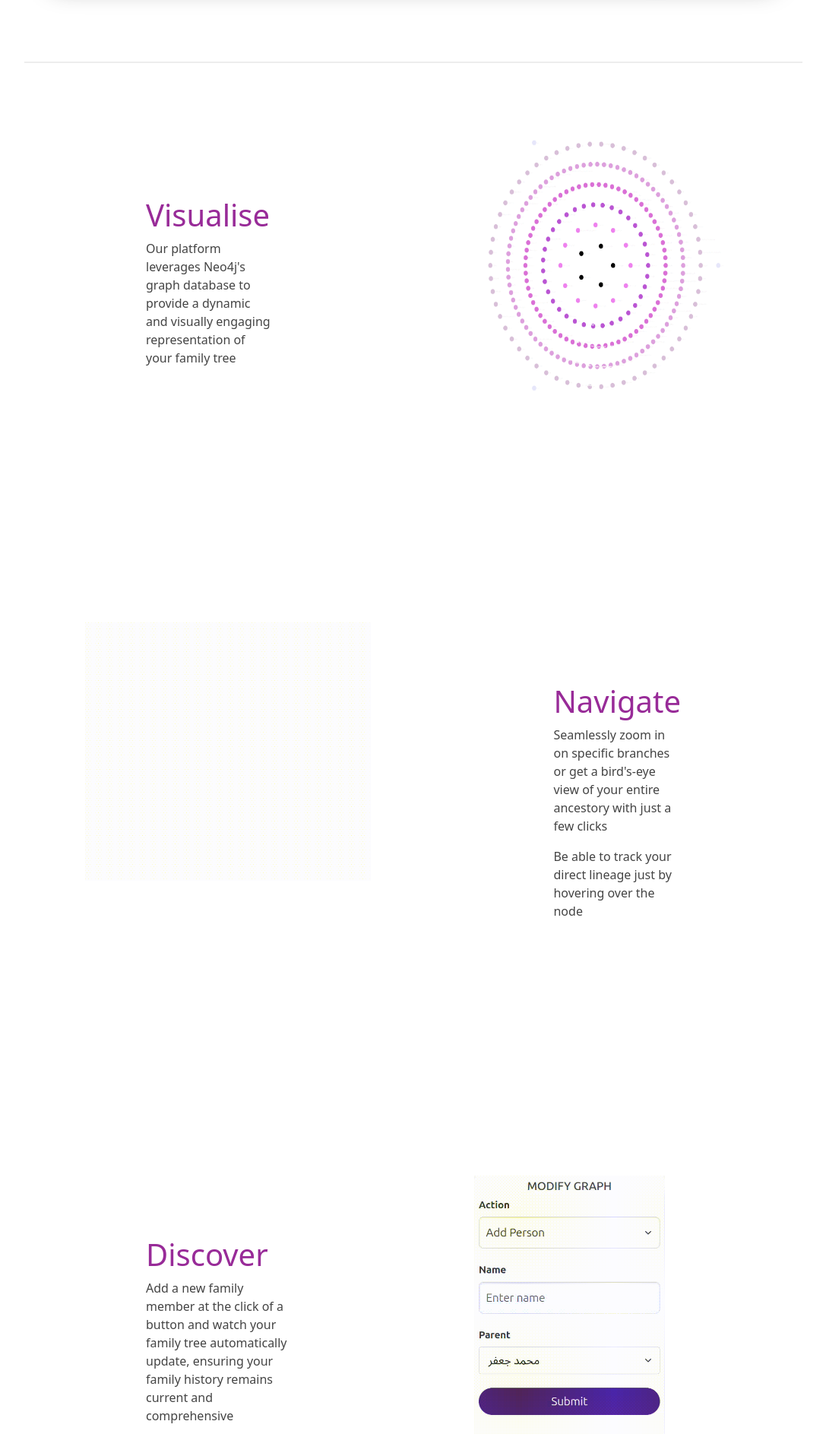
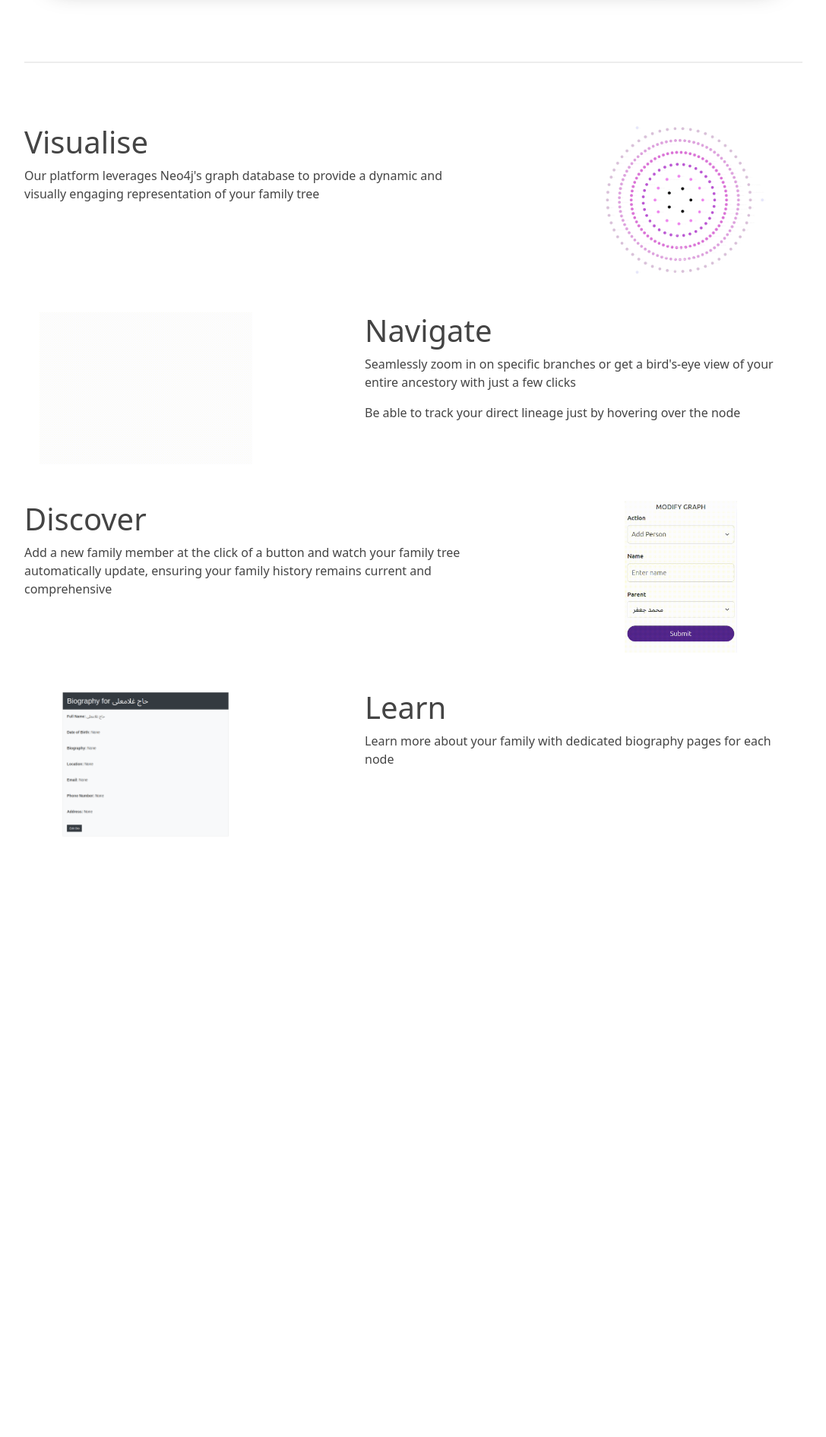
Before and after one commit to UmarShaheen03/Graph-Family-Tree, a Flask app: page / in a window 1280 px wide. Shown: the part 478-2369 px from the top of the page at 76% size, without its empty margins (96-1183 px from the left). After the commit the page ends 1578 px from the top, so only its background shows below. Run offline with Flask 3, Linux system fonts and the light colour scheme; some libraries are stand-ins or nearby versions.

Commit message:
Responsive info section
TO-DO: stack on small screens

```diff
--- a/app/static/css/home.css
+++ b/app/static/css/home.css
@@ -78,19 +78,10 @@ body{
 hr{
   width: 80vw;
   margin-top: 5rem;
-  margin-bottom: 0;
+  margin-bottom: 5rem;
   border: 1px solid rgba(0, 0, 0, 0.276);
   margin-left: auto;
   margin-right: auto;
-}
-
-.text{
-  padding:10rem;
-
-}
-
-.image{
-  padding: 5rem;
 }
 
 #info{
@@ -100,74 +91,41 @@ hr{
   width: 80vw;
 }
 
-
 img{
   height: 100%;
-  width: 100%;
+  margin: auto;
+  display: block;
 }
 
 #info h1{
   color: rgb(152, 43, 152);
 }
 
-#visualise{
-  display: flex;
-  margin-bottom: 5rem;
-
+.col {
+  width: 80vw;
 }
 
-#visualise > .text{
-  width: 50%;
-}
+/* @media (min-width: 768px) { */
+  #visualise, #navigate, #learn, #discover{
+    display: flex;
+    margin-bottom: 3rem;
+  }
 
-#visualise > .image{
-  height: 500px;
-}
+  #visualise > .text, #discover > .text{
+    width: 70%;
+    padding-left: 10%;
+  }
 
+  #navigate > .text, #learn > .text{
+    width: 70%;
+    padding-right: 10%;
+  }
 
+  #visualise > .image, #navigate > .image, #learn > .image, #discover > .image{
+    height: 200px;
+    width: 200px;
+  }
 
-#navigate{
-  display: flex;
-  margin-bottom: 5rem;
-}
-
-#navigate > .text{
-  width: 50%;
-
-}
-
-#navigate > .image{
-  height: 500px;
-}
-
-
-#learn{
-  display: flex;
-  margin-bottom: 5rem;
-}
-
-#learn > .text{
-  width: 50%;
-
-}
-
-#learn > .image{
-  height: 500px;
-}
-
-#discover{
-  display: flex;
-  margin-bottom: 5rem;
-}
-
-#discover > .text{
-  width: 50%;
-
-}
-
-#discover> .image{
-  height: 500px;
-}
 
 /* width */
 ::-webkit-scrollbar {
--- a/app/templates/home.html
+++ b/app/templates/home.html
@@ -23,58 +23,65 @@
 </div>
 
 <hr>
-
-<div id="info">
+<div class="containter">
+  <div class="row">
     <div id="visualise">
-    <div class="text">
+      <div class="text col-md">
         <h1>Visualise</h1>
         <p>Our platform leverages Neo4j's graph database to provide a dynamic and visually engaging representation of your
           family tree</p>
       </div>
-    <div class="image">
+      <div class="image col-md">
         <img src="../static/visualise.png" alt="insert image here">
       </div>
     </div>
+  </div>
 
+  <div class="row">
     <div id="navigate">
-    <div class="image">
+      <div class="image col-md">
         <img src="../static/zooming.gif" alt="insert image here">
       </div>
-
-    <div class="text">
+      <div class="text col-md">
         <h1>Navigate</h1>
-      <p>Seamlessly zoom in on specific branches or get a bird's-eye view of your entire ancestory with just a few
-        clicks</p>
+        <p>
+          Seamlessly zoom in on specific branches or get a bird's-eye view of your entire ancestory with just a few
+          clicks
+        </p>
         <p>
           Be able to track your direct lineage just by hovering over the node
         </p>
       </div>
     </div>
+  </div>
 
+  <div class="row">
     <div id="discover">
-    <div class="text">
+      <div class="text col-md">
         <h1>Discover</h1>
         <p>Add a new family member at the click of a button and watch your family tree automatically update, ensuring your
           family history remains current and comprehensive</p>
       </div>
-    <div class="image">
+      <div class="image col-md">
         <img src="../static/discover.gif" alt="insert image here">
       </div>
     </div>
+  </div>
 
+  <div class="row">
     <div id="learn">
-    <div class="image">
+      <div class="image col-md">
         <img src="../static/biography.png" alt="insert image here">
       </div>
 
-    <div class="text">
+      <div class="text col-md">
         <h1>Learn</h1>
         <p>Learn more about your family with dedicated biography pages for each node</p>
       </div>
 
     </div>
   </div>
-
+</div>
 
 {%endblock %}
 
```
Lines whose indentation alone changed are shown as unchanged.
